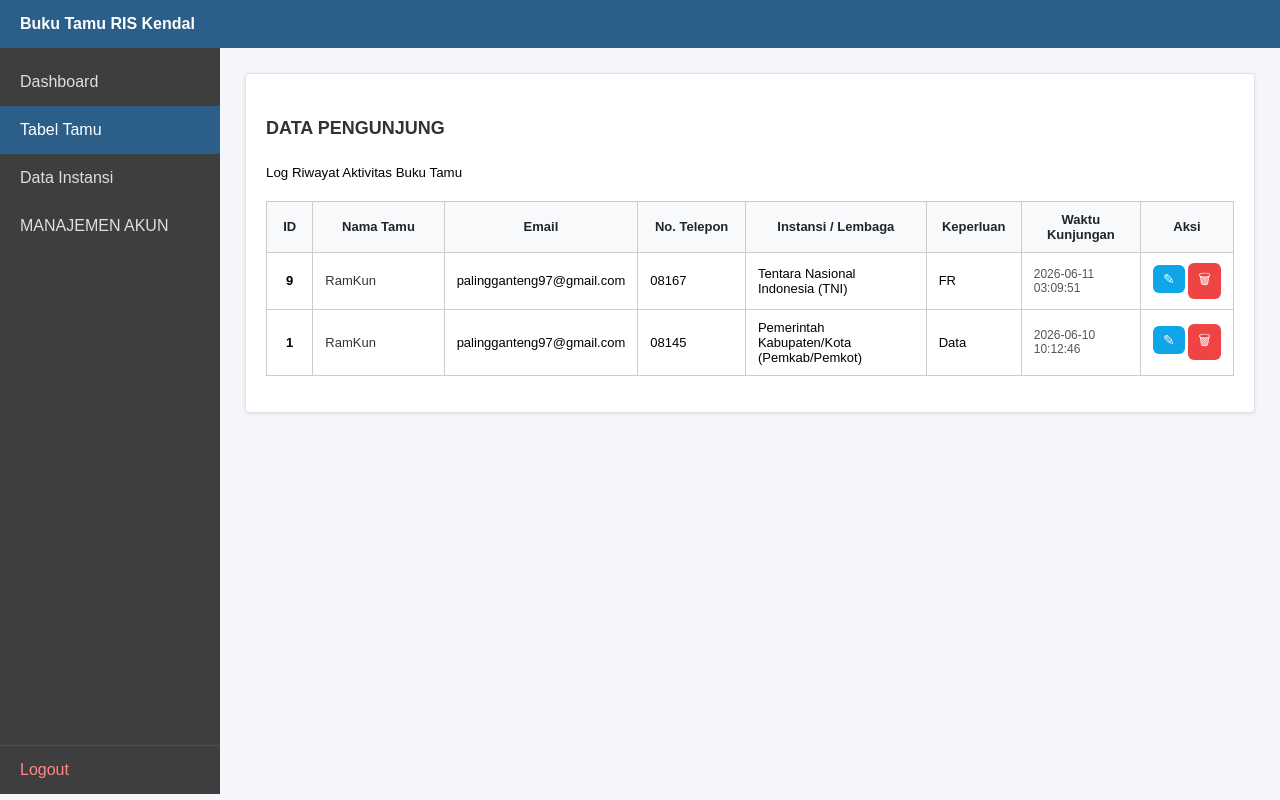
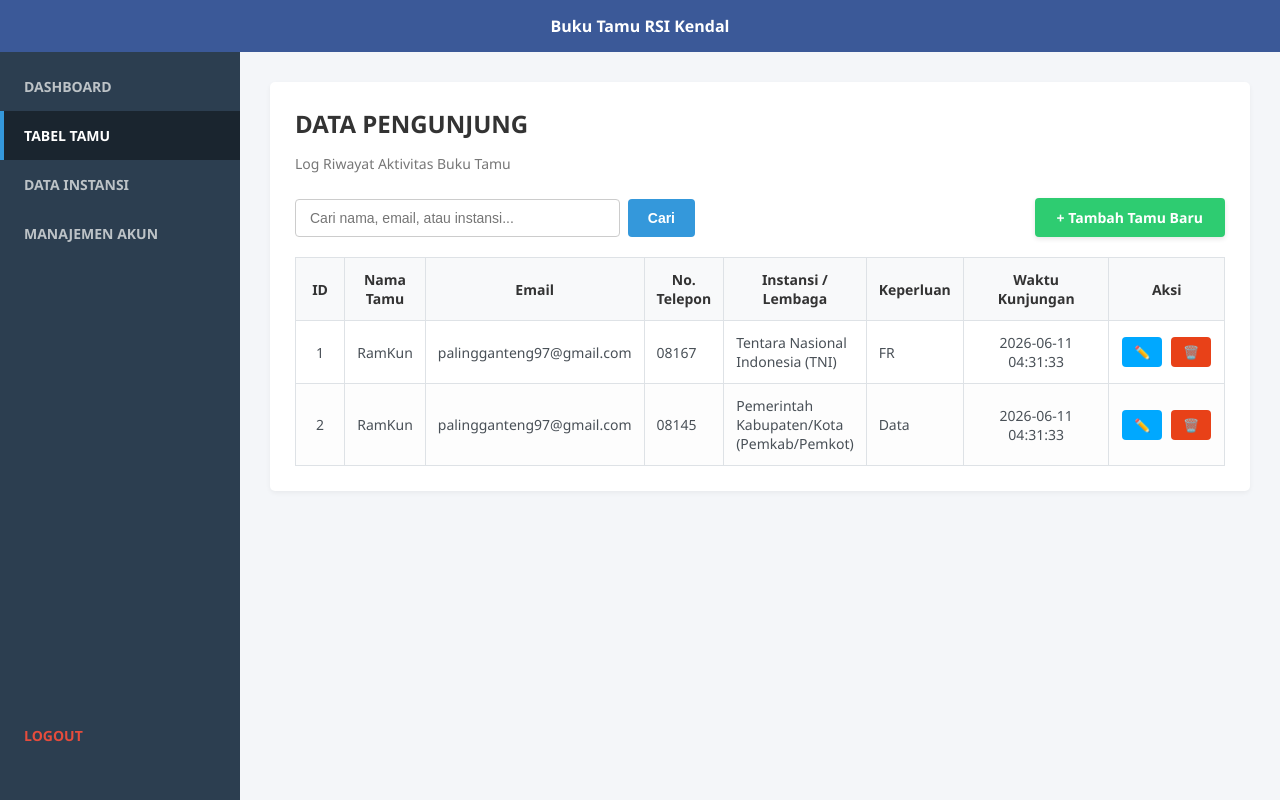
Before and after one commit to palingganteng97-rgb/buku-tamu-unpri, a PHP site: page /tabel_tamu.php in a window 1280 px wide. Run offline with PHP 8.4, Linux system fonts and the light colour scheme; a user stored in the database is signed in; data comes from the database, SQL or seed files in the repository.

Commit message:
Update tabel_tamu.php

```diff
--- a/tabel_tamu.php
+++ b/tabel_tamu.php
@@ -1,160 +1,168 @@
 <?php
+// 1. Pengaturan Session & Proteksi Login
 session_start();
 
-// 1. Proteksi Halaman Login
 if (!isset($_SESSION['login'])) {
     header("Location: login.php");
     exit();
 }
 
 // 2. Koneksi ke Database Anda
-$koneksi = mysqli_connect("localhost", "root", "Slebew234", "db_buku_tamu");
+$host     = "localhost";
+$username = "root";
+$password = "Slebew234"; // Sesuai password MySQL laptop Anda
+$database = "db_buku_tamu";
+
+$koneksi = mysqli_connect($host, $username, $password, $database);
 
 if (!$koneksi) {
     die("Koneksi database gagal: " . mysqli_connect_error());
 }
 
-// 3. Ambil data dari tabel tamu
-$query = mysqli_query($koneksi, "SELECT * FROM tamu ORDER BY id DESC");
+// 3. Logika Fitur Pencarian Data (Search)
+$keyword = "";
+$kondisi = "";
+
+if (isset($_POST['cari'])) {
+    $keyword = mysqli_real_escape_string($koneksi, trim($_POST['keyword']));
+    // Filter pencarian berdasarkan Nama Tamu, Email, atau nama Instansi
+    $kondisi = " WHERE nama LIKE '%$keyword%' OR email LIKE '%$keyword%' OR instansi LIKE '%$keyword%'";
+}
+
+// 4. Query Eksekusi Utama Menampilkan Data Tamu terbaru
+$sql_tamu = "SELECT * FROM tamu" . $kondisi . " ORDER BY id DESC";
+$query_tamu = mysqli_query($koneksi, $sql_tamu);
+
+if (!$query_tamu) {
+    die("Query tabel gagal: " . mysqli_error($koneksi));
+}
 ?>
 <!DOCTYPE html>
 <html lang="en">
 <head>
     <meta charset="UTF-8">
     <meta name="viewport" content="width=device-width, initial-scale=1.0">
-    <title>Tabel Tamu - Sistem Informasi Buku Tamu</title>
+    <title>Buku Tamu RSI Kendal - Data Pengunjung</title>
     <style>
-        /* CSS Utama Layout Sistem (Seragam dengan halaman lainnya) */
         * { box-sizing: border-box; }
-        body { background-color: #f4f6f9; font-family: Arial, sans-serif; margin: 0; padding: 0; }
-        .top-navbar { background-color: #2c5e8a; color: white; padding: 15px 20px; font-size: 16px; font-weight: bold; }
-        .dashboard-layout { display: flex; min-height: calc(100vh - 54px); }
+        body { margin: 0; font-family: 'Segoe UI', Arial, sans-serif; background-color: #f4f6f9; }
+        .header-nav { background-color: #3b5998; color: white; padding: 15px 20px; font-size: 16px; font-weight: 600; text-align: center; }
+        .dashboard-layout { display: flex; min-height: calc(100vh - 52px); background-color: #f4f6f9; }
+        .sidebar-menu { width: 240px; background-color: #2c3e50; padding-top: 10px; display: flex; flex-direction: column; min-height: calc(100vh - 52px); justify-content: space-between; }
+        .sidebar-menu a { display: block; color: #bdc3c7; padding: 15px 20px; text-decoration: none; font-size: 14px; font-weight: 600; border-left: 4px solid transparent; }
+        .sidebar-menu a:hover, .sidebar-menu a.active { background-color: #1a252f; color: white; border-left: 4px solid #3498db; }
+        .logout-btn { color: #e74c3c !important; margin-bottom: 20px; }
+        .main-container { flex: 1; padding: 30px; }
+        .white-card { background: #fff; padding: 25px; border-radius: 5px; box-shadow: 0 2px 5px rgba(0,0,0,0.05); }
 
-        /* Sidebar Menu */
-        .sidebar-menu { width: 220px; background-color: #3e3e3e; flex-shrink: 0; padding-top: 10px; display: flex; flex-direction: column; justify-content: space-between; }
-        .menu-top-group { width: 100%; }
-        .sidebar-menu a { display: block; color: #dfdfdf; padding: 15px 20px; text-decoration: none; }
-        .sidebar-menu a:hover, .sidebar-menu a.active { background-color: #2c5e8a; color: white; }
-        .sidebar-menu .logout-link { border-top: 1px solid #4f4f4f; border-bottom: none; color: #ff8888; text-align: left; }
-        .sidebar-menu .logout-link:hover { background-color: #d9534f; color: white; }
+        /* Gaya Desain Tabel */
+        .table-responsive { width: 100%; overflow-x: auto; margin-top: 10px; }
+        table { width: 100%; border-collapse: collapse; text-align: left; font-size: 14px; }
+        th { background-color: #f8f9fa; color: #333; font-weight: 600; padding: 12px; border: 1px solid #dee2e6; text-align: center; }
+        td { padding: 12px; border: 1px solid #dee2e6; color: #495057; }
+        tr:nth-child(even) { background-color: #fdfdfd; }
 
-        /* Konten Utama Sebelah Kanan */
-        .main-container { flex-grow: 1; padding: 25px; overflow-x: hidden; background-color: #f4f6f9; }
-        .table-card { background: white; border-radius: 4px; box-shadow: 0 1px 4px rgba(0,0,0,0.08); padding: 20px; border: 1px solid #dee2e6; }
-        .table-header-flex { margin-bottom: 20px; }
-
-        /* Desain Garis Tabel Bergaris Rapi dan Rapat */
-        .table-responsive { width: 100%; overflow-x: auto; margin-top: 15px; }
-        .table { width: 100%; border-collapse: collapse; margin-bottom: 1rem; font-size: 13px; background-color: #fff; }
-        .table, .table th, .table td { border: 1px solid #cccccc !important; }
-        .table th, .table td { padding: 10px 12px; vertical-align: middle; }
-        .table-light { background-color: #f8f9fa; color: #212529; font-weight: bold; }
-
-        /* Desain Tombol Ikon Kotak Aksi Meniru Referensi Anda */
-        .btn-action-edit {
-            background-color: #0ea5e9; /* Hijau Toska / Biru Cerah */
-            color: white;
-            border: none;
-            padding: 6px 10px;
-            border-radius: 6px;
-            font-size: 14px;
-            cursor: pointer;
-            display: inline-block;
-            text-decoration: none;
-        }
-        .btn-action-edit:hover { background-color: #0284c7; }
-
-        .btn-action-hapus {
-            background-color: #ef4444; /* Merah */
-            color: white;
-            border: none;
-            padding: 6px 10px;
-            border-radius: 6px;
-            font-size: 14px;
-            text-decoration: none;
-            display: inline-block;
-            cursor: pointer;
-        }
-        .btn-action-hapus:hover { background-color: #dc2626; }
+        /* Gaya Desain Tombol Aksi */
+        .btn-action { padding: 6px 12px; border: none; border-radius: 4px; color: white; cursor: pointer; text-decoration: none; font-size: 13px; font-weight: 600; display: inline-block; }
+        .btn-edit { background-color: #00a8ff; margin-right: 5px; }
+        .btn-delete { background-color: #e84118; }
+        .btn-edit:hover { background-color: #0097e6; }
+        .btn-delete:hover { background-color: #c23616; }
     </style>
 </head>
 <body>
 
-    <!-- Navbar Atas -->
-    <div class="top-navbar">
-        Buku Tamu RIS Kendal
+    <div class="header-nav">
+        Buku Tamu RSI Kendal
     </div>
 
-    <!-- Layout Utama Dashboard -->
     <div class="dashboard-layout">
 
-        <!-- Sidebar Menu Samping Kiri -->
+        <!-- Sidebar Menu Berurutan Rapi -->
         <div class="sidebar-menu">
-            <div class="menu-top-group">
-                <a href="tampilkan.php">Dashboard</a>
-                <a class="active" href="tabel_tamu.php">Tabel Tamu</a>
-                <a href="data_instansi.php">Data Instansi</a>
+            <div>
+                <a href="tampilkan.php">DASHBOARD</a>
+                <a href="tabel_tamu.php" class="active">TABEL TAMU</a>
+                <a href="data_instansi.php">DATA INSTANSI</a>
                 <a href="manajemen_akun.php">MANAJEMEN AKUN</a>
             </div>
-            <a href="logout.php" class="logout-link">Logout</a>
+            <div style="padding-bottom: 20px;">
+                <a href="logout.php" class="logout-btn" style="color: #e74c3c; font-weight: 600; text-decoration: none; display: block; padding: 15px 20px;">LOGOUT</a>
+            </div>
         </div>
 
-        <!-- Area Konten Utama Kanan -->
+        <!-- Kontainer Utama -->
         <div class="main-container">
-            <div class="table-card">
+            <div class="white-card">
 
-                <div class="table-header-flex">
-                    <h4 class="m-0" style="color: #333; font-weight: bold; font-size: 18px;">DATA PENGUNJUNG</h4>
-                    <small class="text-muted" style="font-weight: 500;">Log Riwayat Aktivitas Buku Tamu</small>
+                <h2 style="margin-top: 0; margin-bottom: 5px; font-weight: 600; color: #333;">DATA PENGUNJUNG</h2>
+                <p style="color: #777; margin-bottom: 25px; font-size: 14px;">Log Riwayat Aktivitas Buku Tamu</p>
+
+                <!-- BARIS KONTROL: FITUR CARI (KIRI) & TOMBOL CREATE (KANAN) -->
+                <div style="display: flex; justify-content: space-between; align-items: center; margin-bottom: 20px; flex-wrap: wrap; gap: 15px;">
+
+                    <!-- Form Fitur Pencarian Data -->
+                    <form action="" method="POST" style="display: flex; gap: 8px; width: 100%; max-width: 400px; margin: 0;">
+                        <input type="text" name="keyword" placeholder="Cari nama, email, atau instansi..." value="<?php echo htmlspecialchars($keyword); ?>" style="flex: 1; padding: 10px 14px; border: 1px solid #ccc; border-radius: 4px; font-size: 14px; outline: none;">
+                        <button type="submit" name="cari" style="background-color: #3498db; color: white; border: none; padding: 10px 20px; font-weight: 600; border-radius: 4px; cursor: pointer; font-size: 14px;">Cari</button>
+
+                        <?php if (!empty($keyword)): ?>
+                            <a href="tabel_tamu.php" style="background-color: #e74c3c; color: white; text-decoration: none; padding: 10px 16px; font-weight: 600; border-radius: 4px; font-size: 14px; display: inline-flex; align-items: center;">Reset</a>
+                        <?php endif; ?>
+                    </form>
+
+                    <!-- Tombol Tambah Tamu Baru (Create) -->
+                    <a href="tambah.php" style="background-color: #2ecc71; color: white; text-decoration: none; padding: 10px 22px; font-weight: 600; border-radius: 4px; font-size: 14px; box-shadow: 0 2px 5px rgba(0,0,0,0.1); transition: background 0.2s;">
+                        + Tambah Tamu Baru
+                    </a>
+
                 </div>
 
+                <!-- Rendering Baris Tabel Pengunjung -->
                 <div class="table-responsive">
-                    <table class="table">
-                        <thead class="table-light">
+                    <table>
+                        <thead>
                             <tr>
-                                <th style="width: 5%; text-align: center;">ID</th>
-                                <th style="width: 15%;">Nama Tamu</th>
-                                <th style="width: 20%;">Email</th>
-                                <th style="width: 12%;">No. Telepon</th>
-                                <th style="width: 20%;">Instansi / Lembaga</th>
-                                <th style="width: 10%;">Keperluan</th>
-                                <th style="width: 13%;">Waktu Kunjungan</th>
-                                <th style="width: 10%; text-align: center;">Aksi</th> <!-- Kolom Aksi dirapatkan menjadi 10% -->
+                                <th style="width: 50px;">ID</th>
+                                <th>Nama Tamu</th>
+                                <th>Email</th>
+                                <th>No. Telepon</th>
+                                <th>Instansi / Lembaga</th>
+                                <th>Keperluan</th>
+                                <th style="width: 150px;">Waktu Kunjungan</th>
+                                <th style="width: 120px;">Aksi</th>
                             </tr>
                         </thead>
                         <tbody>
                             <?php
-                            if (mysqli_num_rows($query) > 0) :
-                                while ($row = mysqli_fetch_assoc($query)) :
+                            $no = 1;
+                            if (mysqli_num_rows($query_tamu) > 0):
+                                while ($row = mysqli_fetch_assoc($query_tamu)):
                             ?>
-                            <tr>
-                                <td style="text-align: center; font-weight: bold;"><?= htmlspecialchars($row['id']); ?></td>
-                                <td style="color: #333; font-weight: 500;"><?= htmlspecialchars($row['nama']); ?></td>
-                                <td><?= htmlspecialchars($row['email']); ?></td>
-                                <td><?= htmlspecialchars($row['no_telepon']); ?></td>
-                                <td><?= htmlspecialchars($row['instansi']); ?></td>
-                                <td><?= htmlspecialchars($row['keperluan']); ?></td>
-<td style="font-size: 12px; color: #555;"><?= htmlspecialchars($row['tanggal_kunjungan']); ?></td>
-                                <td style="text-align: center; white-space: nowrap;">
-
-                                    <!-- Tombol Edit Hubungkan ke file edit.php bawaan Anda dengan Simbol Unicode -->
-                                    <a href="edit.php?id=<?= $row['id']; ?>" class="btn-action-edit me-1">
-                                        &#9998;
-                                    </a>
-
-                                    <!-- Tombol Hapus Hubungkan ke file hapus.php bawaan Anda dengan Simbol Unicode -->
-                                    <a href="hapus.php?id=<?= $row['id']; ?>" onclick="return confirm('Yakin ingin menghapus riwayat kunjungan tamu ini?')" class="btn-action-hapus">
-                                        &#128465;
-                                    </a>
-
-                                </td>
-                            </tr>
-                            <?php
-                                endwhile;
-                            else :
-                                echo "<tr><td colspan='8' style='text-align: center; color: #888; padding: 20px;'>Belum ada riwayat aktivitas buku tamu.</td></tr>";
-                            endif;
-                            ?>
+                                <tr>
+                                    <td style="text-align: center;"><?php echo $no++; ?></td>
+                                    <td><?php echo htmlspecialchars($row['nama']); ?></td>
+                                    <td><?php echo htmlspecialchars($row['email']); ?></td>
+                                    <td><?php echo htmlspecialchars($row['no_telepon']); ?></td>
+                                    <td><?php echo htmlspecialchars($row['instansi']); ?></td>
+                                    <td><?php echo htmlspecialchars($row['keperluan']); ?></td>
+                                    <td style="text-align: center;">
+                                        <?php
+                                        // Ganti 'tgl_kunjungan' dengan nama kolom tanggal asli jika di database Anda namanya berbeda
+                                        echo isset($row['tgl_kunjungan']) ? htmlspecialchars($row['tgl_kunjungan']) : date('Y-m-d H:i:s');
+                                        ?>
+                                    </td>
+                                    <td style="text-align: center;">
+                                        <a href="edit.php?id=<?php echo $row['id']; ?>" class="btn-action btn-edit">✏️</a>
+                                        <a href="hapus.php?id=<?php echo $row['id']; ?>" class="btn-action btn-delete" onclick="return confirm('Apakah Anda yakin ingin menghapus data tamu ini?')">🗑️</a>
+                                    </td>
+                                </tr>
+                                <?php endwhile; ?>
+                            <?php else: ?>
+                                <tr>
+                                    <td colspan="8" style="text-align: center; color: #999; padding: 20px;">Data tamu tidak ditemukan.</td>
+                                </tr>
+                            <?php endif; ?>
                         </tbody>
                     </table>
                 </div>
```
